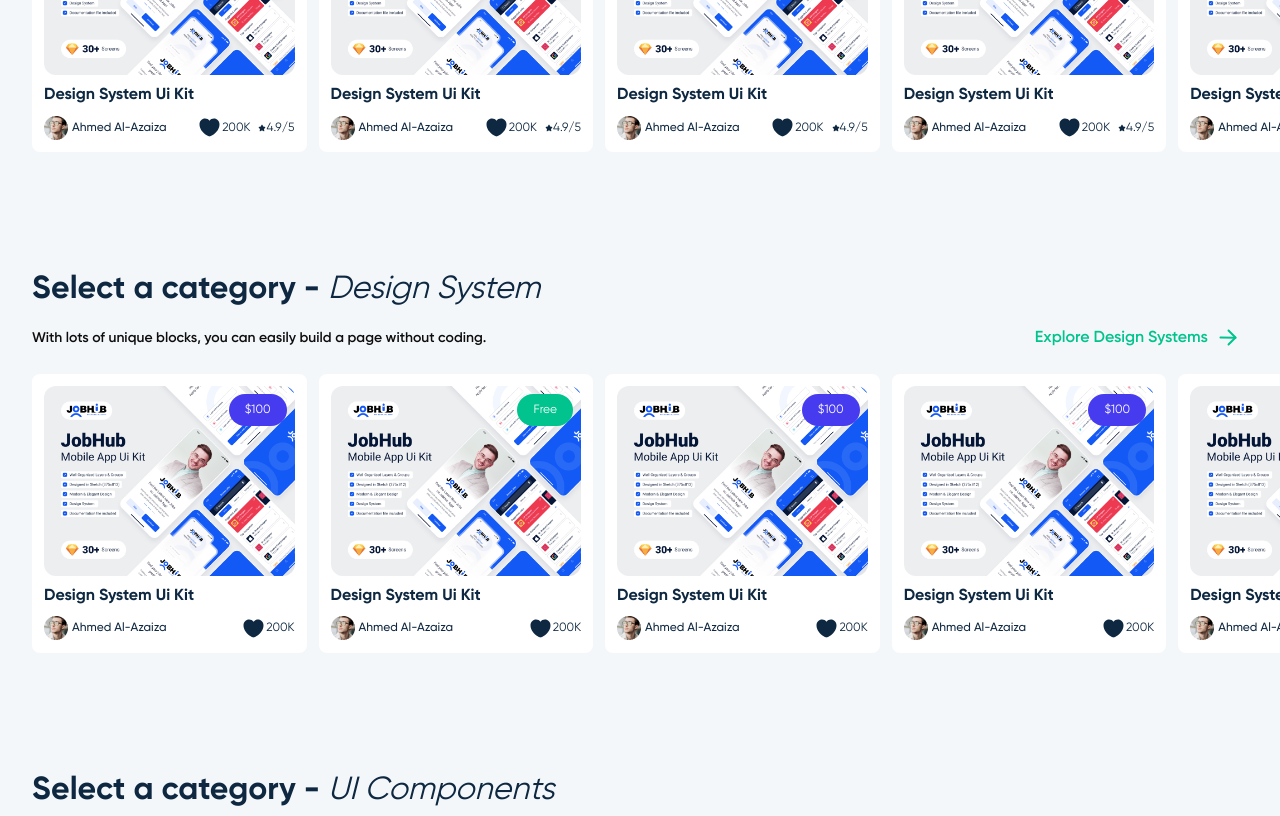
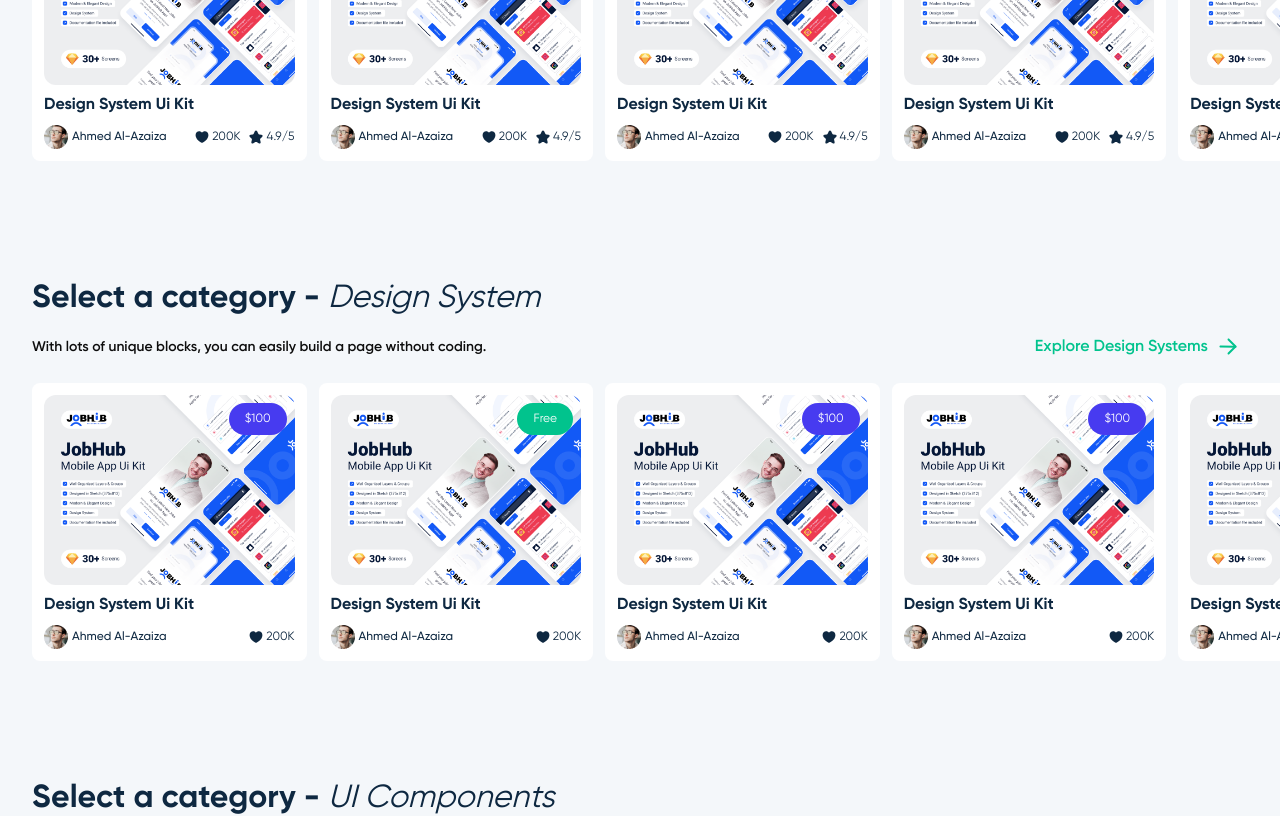
Before and after one commit to saadyasser/ads-web, a Next.js app: page / in a window 1280 px wide. Shown: the part 1140-1956 px from the top of the page. Built offline with nearby package versions, Linux system fonts and the light colour scheme; no server answers.

Commit message:
fix rating icon dimension

```diff
--- a/src/components/SearchBar/index.tsx
+++ b/src/components/SearchBar/index.tsx
@@ -104,7 +104,7 @@ export const SearchBar: React.FC<TargetComponentProps> = ({
           <div className="flex w-full items-center">
             <Input
               containerClassname="!pb-0"
-              className="pl-0 pr-[10px] grow-1 border-0"
+              className="pl-0 pr-[10px] grow-1 border-0 text-lg"
               id="search-term"
               placeholder="Component, figma, ui, graphic, etc."
               // Pass the `register` attributes and combine the refs
--- a/src/features/landingPage/components/TopSelections/index.tsx
+++ b/src/features/landingPage/components/TopSelections/index.tsx
@@ -112,16 +112,20 @@ export const TopSelections = ({
                   </p>
                 </div>
                 <div className="flex items-center">
-                  <FavouriteIcon fill="#0E2841" />
-                  <span className="text-xs text-accent-dark">200K</span>
+                  <FavouriteIcon width={16} height={16} fill="#0E2841" />
+                  <span
+                    className={`text-xs text-accent-dark pl-[2px] ${
+                      withRate && "pr-2"
+                    }`}
+                  >
+                    200K
+                  </span>
                   {withRate && (
                     <>
-                      <StarIcon
-                        className="pl-2"
-                        color="#0E2841"
-                        fill="#0E2841"
-                      />
-                      <span className="text-xs text-accent-dark">4.9/5</span>
+                      <StarIcon color="#0E2841" fill="#0E2841" />
+                      <span className="text-xs text-accent-dark pl-[2px]">
+                        4.9/5
+                      </span>
                     </>
                   )}
                 </div>
```
